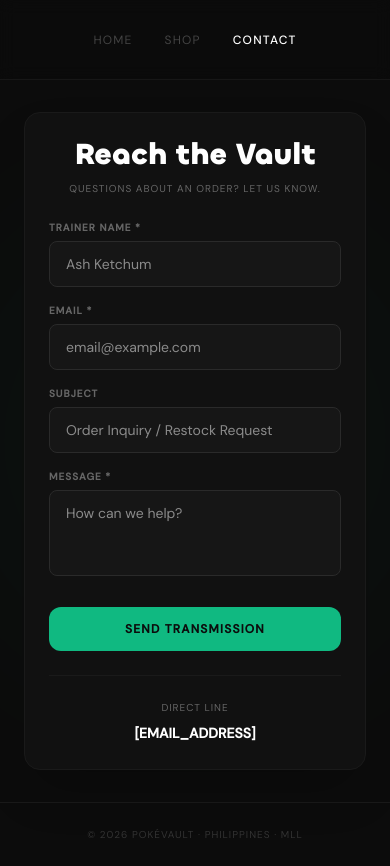
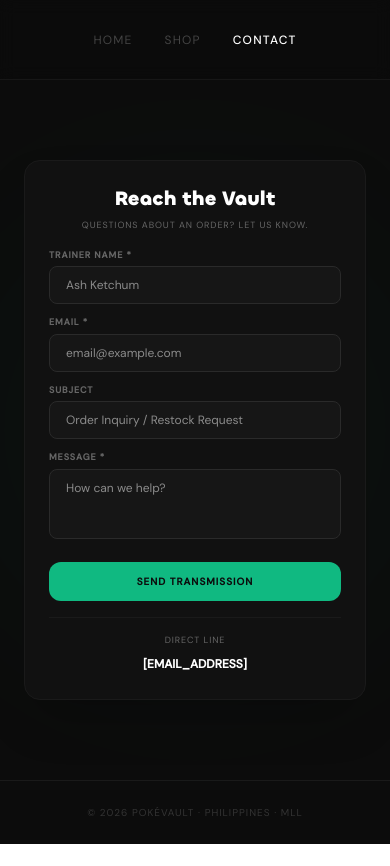
Before and after one commit to bikemaster2331/pokebind, a Next.js app: page /contact in a window 390 px wide. Shown: the top 866 px of the page. After the commit the page ends 844 px from the top, so only its background shows below. Built offline with nearby package versions, Linux system fonts and the light colour scheme.

Commit message:
Shrink contact page typography and spacing on mobile

```diff
--- a/app/contact/page.js
+++ b/app/contact/page.js
@@ -58,14 +58,14 @@ export default function ContactPage() {
             </nav>
 
             {/* Main Content Area */}
-            <main className="flex-grow flex items-center justify-center px-6 py-8 md:py-20 relative">
+            <main className="flex-grow flex items-center justify-center px-6 py-4 md:py-20 relative">
                 <div className="absolute left-1/2 top-1/2 -translate-x-1/2 -translate-y-1/2 w-[500px] h-[500px] bg-[#10b981] opacity-[0.03] blur-[100px] rounded-full pointer-events-none"></div>
 
                 <div className="relative z-10 w-full max-w-xl bg-[#111] border border-[#1a1a1a] rounded-2xl p-6 md:p-12 shadow-2xl">
 
-                    <div className="text-center mb-6 md:mb-10">
-                        <h1 className="font-display text-3xl md:text-4xl text-white font-bold mb-2">Reach the Vault</h1>
-                        <p className="text-[10px] md:text-xs text-[#666] uppercase tracking-widest">Questions about an order? Let us know.</p>
+                    <div className="text-center mb-4 md:mb-10">
+                        <h1 className="font-display text-xl md:text-4xl text-white font-bold mb-1.5">Reach the Vault</h1>
+                        <p className="text-[9px] md:text-xs text-[#666] uppercase tracking-widest">Questions about an order? Let us know.</p>
                     </div>
 
                     {status === 'success' && (
@@ -80,55 +80,55 @@ export default function ContactPage() {
                         </div>
                     )}
 
-                    <form className="space-y-4 md:space-y-6" onSubmit={handleSubmit}>
-                        <div className="grid grid-cols-1 md:grid-cols-2 gap-4 md:gap-6">
+                    <form className="space-y-3 md:space-y-6" onSubmit={handleSubmit}>
+                        <div className="grid grid-cols-1 md:grid-cols-2 gap-3 md:gap-6">
                             <div>
-                                <label className="block text-[10px] font-bold text-[#666] uppercase tracking-widest mb-1.5">Trainer Name *</label>
+                                <label className="block text-[9px] font-bold text-[#666] uppercase tracking-widest mb-1">Trainer Name *</label>
                                 <input
                                     type="text"
                                     name="name"
                                     value={formData.name}
                                     onChange={handleChange}
                                     required
-                                    className="w-full bg-[#161616] border border-[#2a2a2a] text-white rounded-lg px-4 py-3 text-sm outline-none focus:border-[#10b981] transition-colors"
+                                    className="w-full bg-[#161616] border border-[#2a2a2a] text-white rounded-lg px-4 py-2.5 text-xs md:text-sm outline-none focus:border-[#10b981] transition-colors"
                                     placeholder="Ash Ketchum"
                                 />
                             </div>
                             <div>
-                                <label className="block text-[10px] font-bold text-[#666] uppercase tracking-widest mb-1.5">Email *</label>
+                                <label className="block text-[9px] font-bold text-[#666] uppercase tracking-widest mb-1">Email *</label>
                                 <input
                                     type="email"
                                     name="email"
                                     value={formData.email}
                                     onChange={handleChange}
                                     required
-                                    className="w-full bg-[#161616] border border-[#2a2a2a] text-white rounded-lg px-4 py-3 text-sm outline-none focus:border-[#10b981] transition-colors"
+                                    className="w-full bg-[#161616] border border-[#2a2a2a] text-white rounded-lg px-4 py-2.5 text-xs md:text-sm outline-none focus:border-[#10b981] transition-colors"
                                     placeholder="email@example.com"
                                 />
                             </div>
                         </div>
 
                         <div>
-                            <label className="block text-[10px] font-bold text-[#666] uppercase tracking-widest mb-1.5">Subject</label>
+                            <label className="block text-[9px] font-bold text-[#666] uppercase tracking-widest mb-1">Subject</label>
                             <input
                                 type="text"
                                 name="subject"
                                 value={formData.subject}
                                 onChange={handleChange}
-                                className="w-full bg-[#161616] border border-[#2a2a2a] text-white rounded-lg px-4 py-3 text-sm outline-none focus:border-[#10b981] transition-colors"
+                                className="w-full bg-[#161616] border border-[#2a2a2a] text-white rounded-lg px-4 py-2.5 text-xs md:text-sm outline-none focus:border-[#10b981] transition-colors"
                                 placeholder="Order Inquiry / Restock Request"
                             />
                         </div>
 
                         <div>
-                            <label className="block text-[10px] font-bold text-[#666] uppercase tracking-widest mb-1.5">Message *</label>
+                            <label className="block text-[9px] font-bold text-[#666] uppercase tracking-widest mb-1">Message *</label>
                             <textarea
                                 name="message"
                                 value={formData.message}
                                 onChange={handleChange}
                                 required
                                 rows="3"
-                                className="w-full bg-[#161616] border border-[#2a2a2a] text-white rounded-lg px-4 py-3 text-sm outline-none focus:border-[#10b981] transition-colors resize-none md:rows-5"
+                                className="w-full bg-[#161616] border border-[#2a2a2a] text-white rounded-lg px-4 py-2.5 text-xs md:text-sm outline-none focus:border-[#10b981] transition-colors resize-none md:rows-5"
                                 placeholder="How can we help?"
                             ></textarea>
                         </div>
@@ -136,18 +136,18 @@ export default function ContactPage() {
                         <button
                             type="submit"
                             disabled={isSubmitting}
-                            className="w-full bg-[#10b981] text-[#0C0C0C] font-bold uppercase tracking-widest py-3.5 rounded-xl hover:bg-[#059669] transition-colors text-xs mt-2 disabled:opacity-50"
+                            className="w-full bg-[#10b981] text-[#0C0C0C] font-bold uppercase tracking-widest py-3 rounded-xl hover:bg-[#059669] transition-colors text-[10px] md:text-xs mt-1 disabled:opacity-50"
                         >
                             {isSubmitting ? 'Sending...' : 'Send Transmission'}
                         </button>
                     </form>
 
                     {/* Direct Email Fallback */}
-                    <div className="mt-6 md:mt-10 pt-6 md:pt-8 border-t border-[#1a1a1a] text-center">
-                        <p className="text-[10px] text-[#666] uppercase tracking-widest mb-1.5">Direct Line</p>
+                    <div className="mt-4 md:mt-10 pt-4 md:pt-8 border-t border-[#1a1a1a] text-center">
+                        <p className="text-[9px] text-[#666] uppercase tracking-widest mb-1">Direct Line</p>
                         <a
                             href="mailto:[EMAIL_ADDRESS]"
-                            className="text-sm font-bold text-white hover:text-[#10b981] transition-colors"
+                            className="text-xs md:text-sm font-bold text-white hover:text-[#10b981] transition-colors"
                         >
                             [EMAIL_ADDRESS]
                         </a>
```
